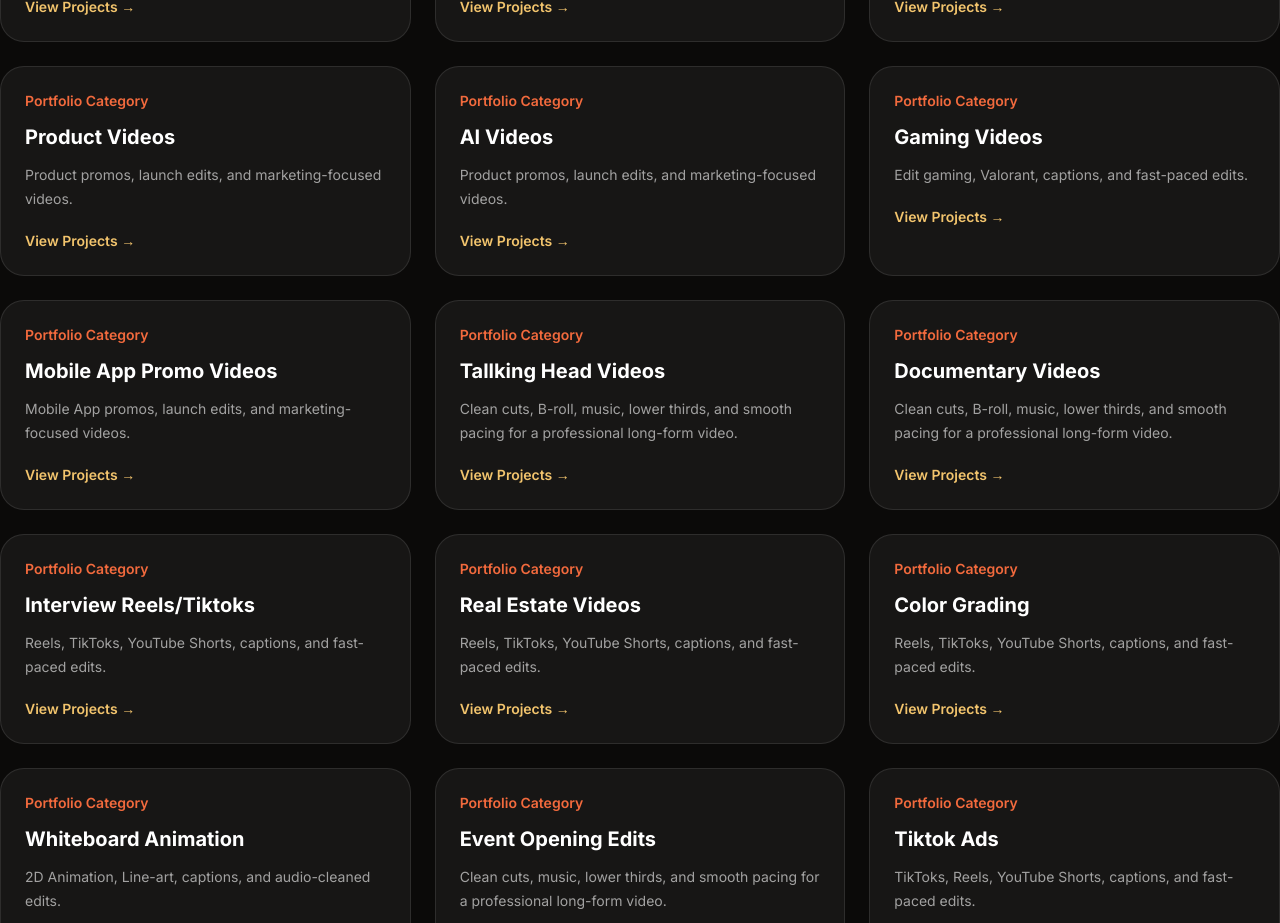
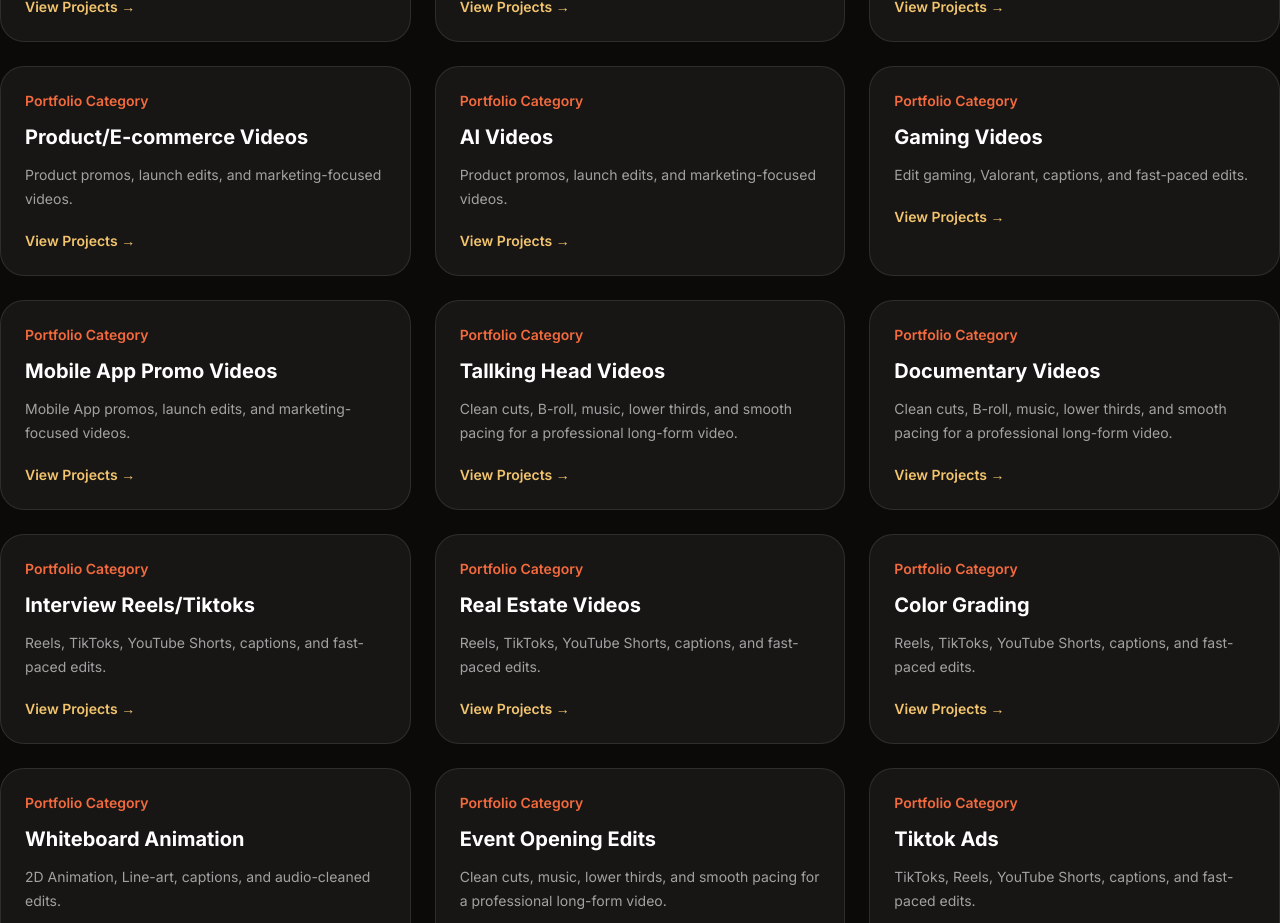
Before and after one commit to Shaheer667/Maaz-Hussain-Portfolio, a Next.js app: page / in a window 1280 px wide. Shown: the part 1820-2743 px from the top of the page. Built offline with nearby package versions, Linux system fonts and the light colour scheme.

Commit message:
E-commerce porfolio updated

```diff
--- a/data/videos.js
+++ b/data/videos.js
@@ -329,35 +329,83 @@ export const videos = [
   },
   {
     title: "Product Promo Edit",
-    category: "Product Videos",
+    category: "Product/E-commerce Videos",
     slug: "product-videos",
     description:
       "Short promotional edit designed for product marketing, launches, and online campaigns.",
-    youtubeId: "fbvwRD7ubwU",
+    youtubeId: "gU284PRAqvk",
   },
   {
     title: "Product Promo Edit",
-    category: "Product Videos",
+    category: "Product/E-commerce Videos",
     slug: "product-videos",
     description:
       "Short promotional edit designed for product marketing, launches, and online campaigns.",
-    youtubeId: "2MSTk9_CI9Q",
+    youtubeId: "Uhq1rRlpg4g",
   },
   {
     title: "Product Promo Edit",
-    category: "Product Videos",
+    category: "Product/Ecommerce Videos",
     slug: "product-videos",
     description:
       "Short promotional edit designed for product marketing, launches, and online campaigns.",
-    youtubeId: "vxR-U7_K5YM",
+    youtubeId: "kKqyCh4rLEk",
   },
   {
-    title: "Talking Head",
-    category: "Talking Head Videos",
-    slug: "talking-head",
+    title: "Product Promo Edit",
+    category: "Product/Ecommerce Videos",
+    slug: "product-videos",
     description:
-      "Clean cuts, B-roll, music, lower thirds, and smooth pacing for a professional long-form video.",
-    youtubeId: "7m4rOMbvfr8",
+      "Short promotional edit designed for product marketing, launches, and online campaigns.",
+    youtubeId: "4mNCU73uJgc",
+  },
+  {
+    title: "Product Promo Edit",
+    category: "Product/Ecommerce Videos",
+    slug: "product-videos",
+    description:
+      "Short promotional edit designed for product marketing, launches, and online campaigns.",
+    youtubeId: "H5VaTWAVrsM",
+  },
+  {
+    title: "Product Promo Edit",
+    category: "Product/Ecommerce Videos",
+    slug: "product-videos",
+    description:
+      "Short promotional edit designed for product marketing, launches, and online campaigns.",
+    youtubeId: "IugtcGRn6FA",
+  },
+  {
+    title: "Product Promo Edit",
+    category: "Product/Ecommerce Videos",
+    slug: "product-videos",
+    description:
+      "Short promotional edit designed for product marketing, launches, and online campaigns.",
+    youtubeId: "KYARhvfmEGU",
+  },
+  {
+    title: "Product Promo Edit",
+    category: "Product/Ecommerce Videos",
+    slug: "product-videos",
+    description:
+      "Short promotional edit designed for product marketing, launches, and online campaigns.",
+    youtubeId: "rTXkxaZ9sIs",
+  },
+  {
+    title: "Product Promo Edit",
+    category: "Product/Ecommerce Videos",
+    slug: "product-videos",
+    description:
+      "Short promotional edit designed for product marketing, launches, and online campaigns.",
+    youtubeId: "fNy6vxcvxIo",
+  },
+  {
+    title: "Product Promo Edit",
+    category: "Product/Ecommerce Videos",
+    slug: "product-videos",
+    description:
+      "Short promotional edit designed for product marketing, launches, and online campaigns.",
+    youtubeId: "cFXV82ZvjOA",
   },
   {
     title: "Talking Head",
@@ -1057,7 +1105,7 @@ export const videoCategories = [
     description: "Reels, TikToks, YouTube Shorts, captions, and fast-paced edits.",
   },
   {
-    title: "Product Videos",
+    title: "Product/E-commerce Videos",
     slug: "product-videos",
     description: "Product promos, launch edits, and marketing-focused videos.",
   },
```
